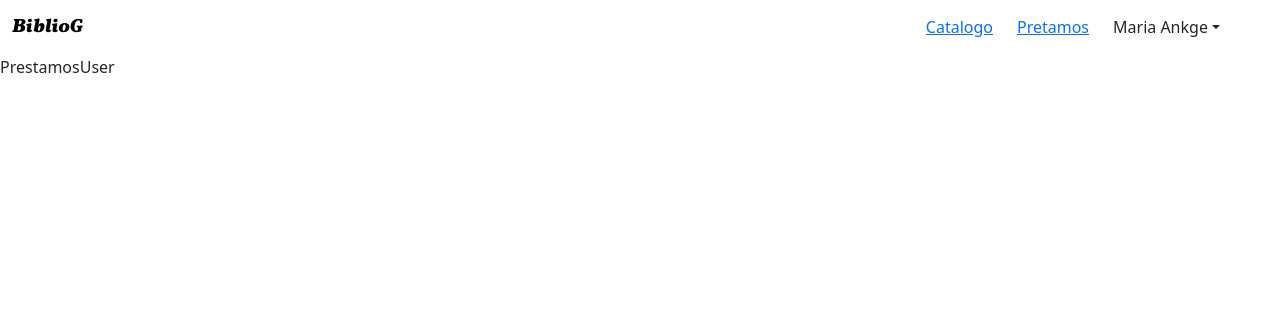
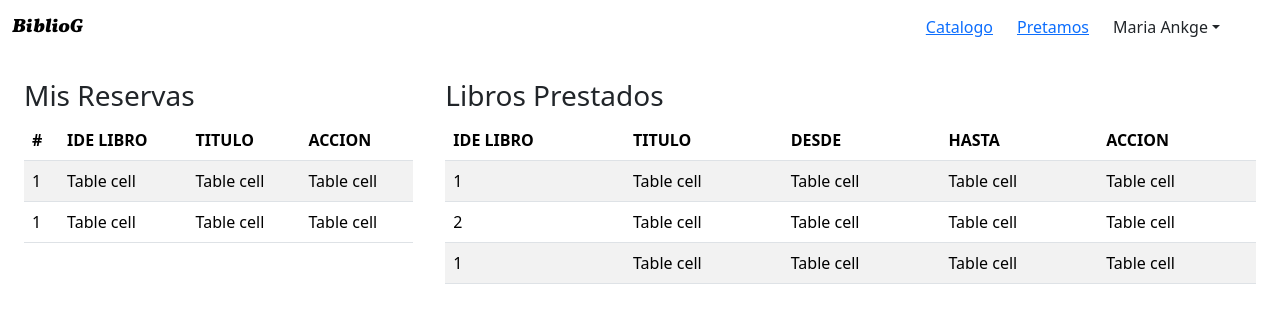
Before and after one commit to Dleonca/BiblioGweb, a React (Vite) app in the folder Bibliog/: page /HomeUser/PrestamosUser in a window 1280 px wide. Shown: the top 322 px of the page. Built offline with nearby package versions, Linux system fonts and the light colour scheme.

Commit message:
Update PrestamosUser.jsx

```diff
--- a/Bibliog/src/components/PrestamosUser.jsx
+++ b/Bibliog/src/components/PrestamosUser.jsx
@@ -1,9 +1,73 @@
-import React from 'react'
+import React from "react";
+import Table from "react-bootstrap/Table";
 
 const PrestamosUser = () => {
   return (
-    <div>PrestamosUser</div>
-  )
-}
+    <div className="row m-2">
+      <div className="col-sm- 12 col-md-10 col-lg-4 p-3">
+        <h3>Mis Reservas</h3>
+        <Table responsive className="table-striped table-hover">
+          <thead>
+            <tr>
+              <th>#</th>
+              <th>IDE LIBRO</th>
+              <th>TITULO</th>
+              <th>ACCION
+              </th>
+            </tr>
+          </thead>
+          <tbody>
+            <tr>
+              <td>1</td>
+              {Array.from({ length: 3 }).map((_, index) => (
+                <td key={index}>Table cell</td>
+              ))}
+            </tr>
+            <tr>
+              <td>1</td>
+              {Array.from({ length: 3 }).map((_, index) => (
+                <td key={index}>Table cell</td>
+              ))}
+            </tr>
+          </tbody>
+        </Table>
+      </div>
+      <div className="col-sm- 12 col-md-10 col-lg-8 p-3">
+        <h3>Libros Prestados</h3>
+        <Table responsive className="table-striped table-hover">
+          <thead>
+            <tr>
+              <th>IDE LIBRO</th>
+              <th>TITULO</th>
+              <th>DESDE</th>
+              <th>HASTA</th>
+              <th>ACCION</th>
+            </tr>
+          </thead>
+          <tbody>
+            <tr>
+              <td>1</td>
+              {Array.from({ length: 4 }).map((_, index) => (
+                <td key={index}>Table cell </td>
+              ))}
+            </tr>
+            <tr>
+              <td>2</td>
+              {Array.from({ length: 4 }).map((_, index) => (
+                <td key={index}>Table cell </td>
+              ))}
+            </tr>
+            <tr>
+              <td>1</td>
+              {Array.from({ length: 4 }).map((_, index) => (
+                <td key={index}>Table cell </td>
+              ))}
+            </tr>
+          </tbody>
+        </Table>
+      </div>
+    </div>
+  );
+};
 
-export default PrestamosUser
+export default PrestamosUser;
```
